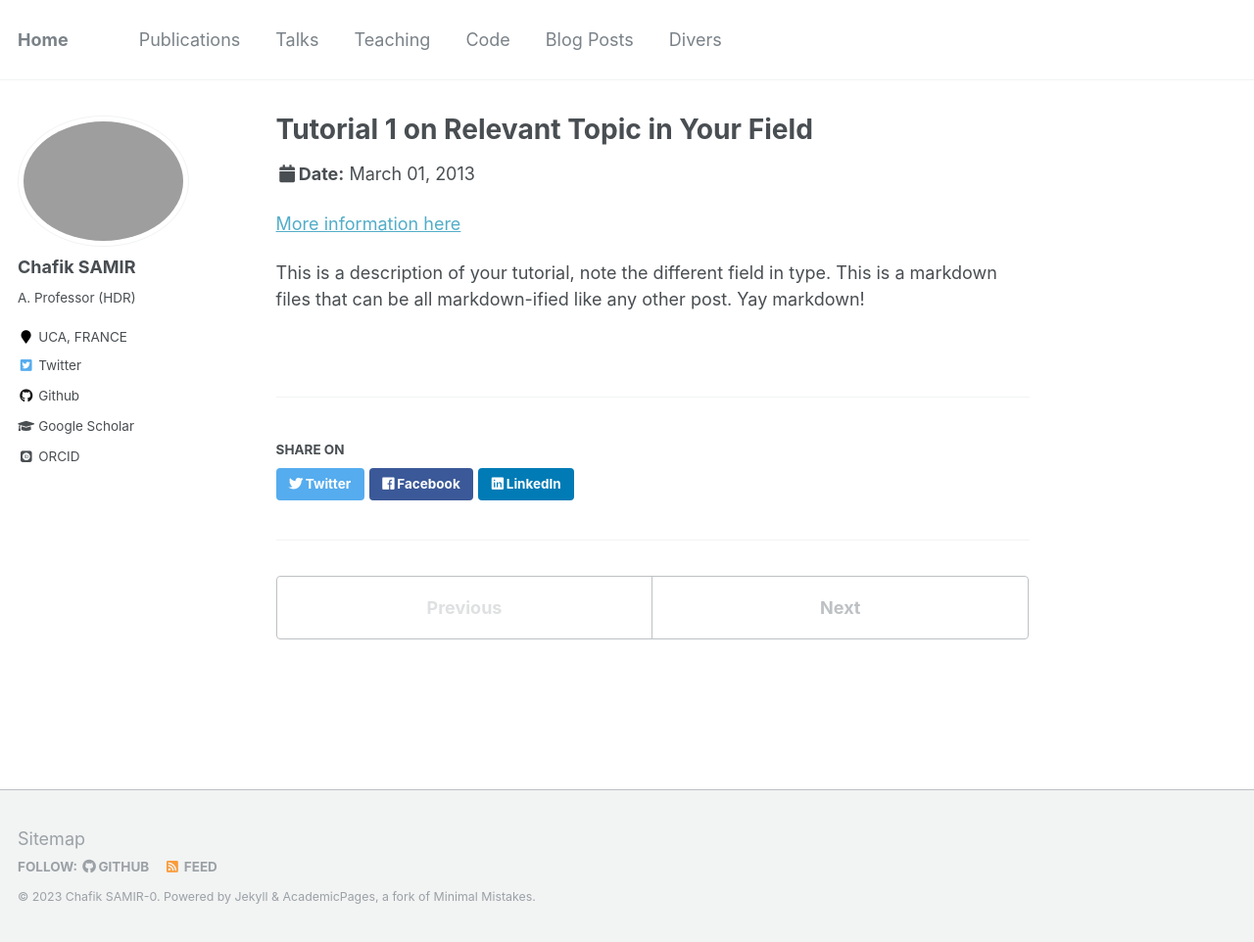
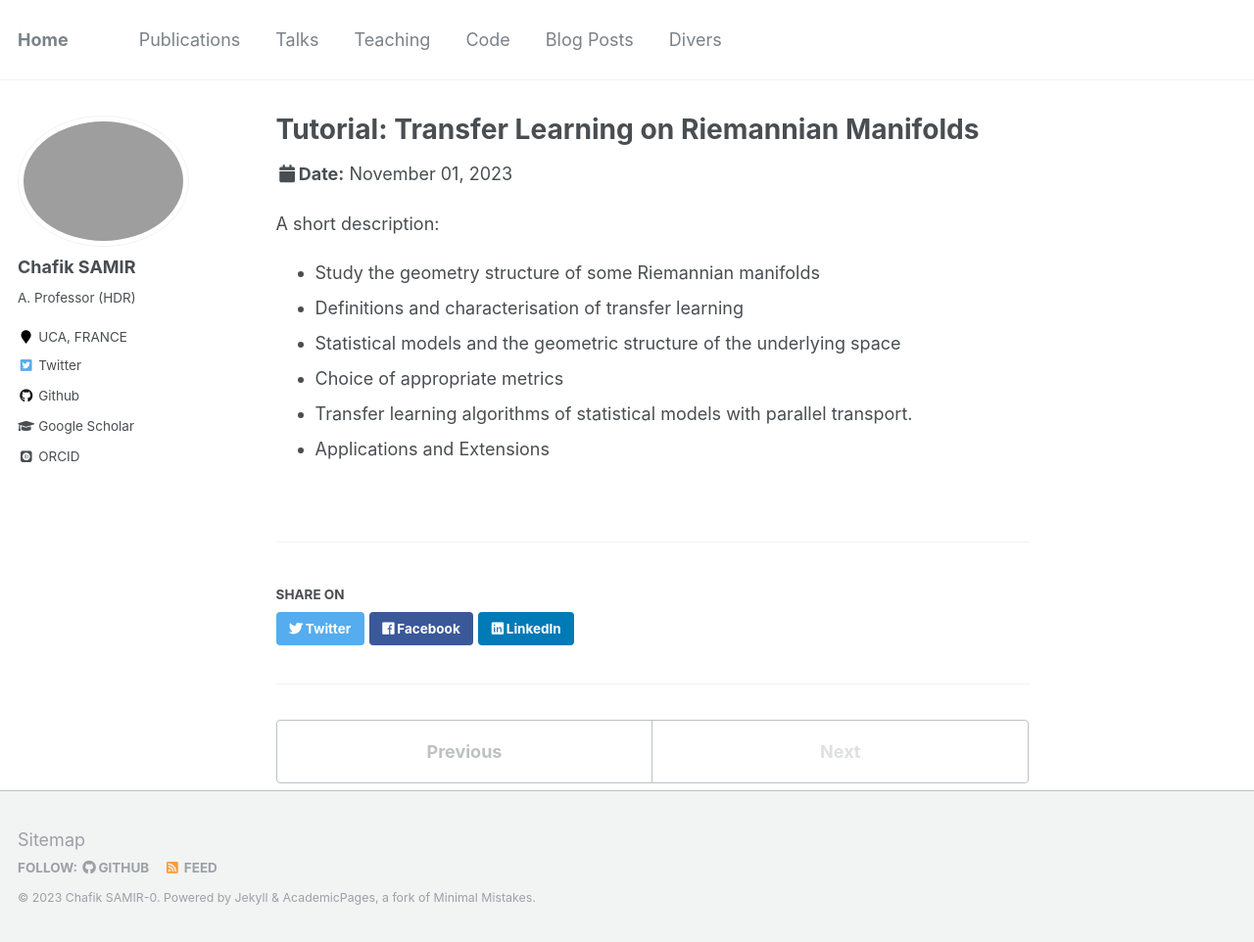
Before and after one commit to Chsamir/chsamir.github.io, a Jekyll site: the page built from _talks/2013-03-01-tutorial-1.md, in a window 1280 px wide and 962 px high. Shown: the whole window at 98% size. Built offline with Jekyll 4.4.1, drawn with Linux system fonts in a browser that asks for light colours; some web fonts are replaced.

Commit message:
Update 2013-03-01-tutorial-1.md

```diff
--- a/_talks/2013-03-01-tutorial-1.md
+++ b/_talks/2013-03-01-tutorial-1.md
@@ -1,13 +1,16 @@
 ---
-title: "Tutorial 1 on Relevant Topic in Your Field"
+title: "Tutorial: Transfer Learning on Riemannian Manifolds"
 collection: talks
 type: "Tutorial"
-permalink: /talks/2013-03-01-tutorial-1
-venue: "UC-Berkeley Institute for Testing Science"
-date: 2013-03-01
-location: "Berkeley CA, USA"
+#permalink: /talks/2013-03-01-tutorial-1
+venue: "University of Sousse"
+date: 2023-11-01
+location: "Sousse, Tunisia"
 ---
-
-[More information here](http://exampleurl.com)
-
-This is a description of your tutorial, note the different field in type. This is a markdown files that can be all markdown-ified like any other post. Yay markdown!
+A short description:
+- Study the geometry structure of some Riemannian manifolds
+- Definitions and characterisation of transfer learning
+- Statistical models and the geometric structure of the underlying space
+- Choice of appropriate metrics
+- Transfer learning algorithms of statistical models with parallel transport.
+- Applications and Extensions
```
